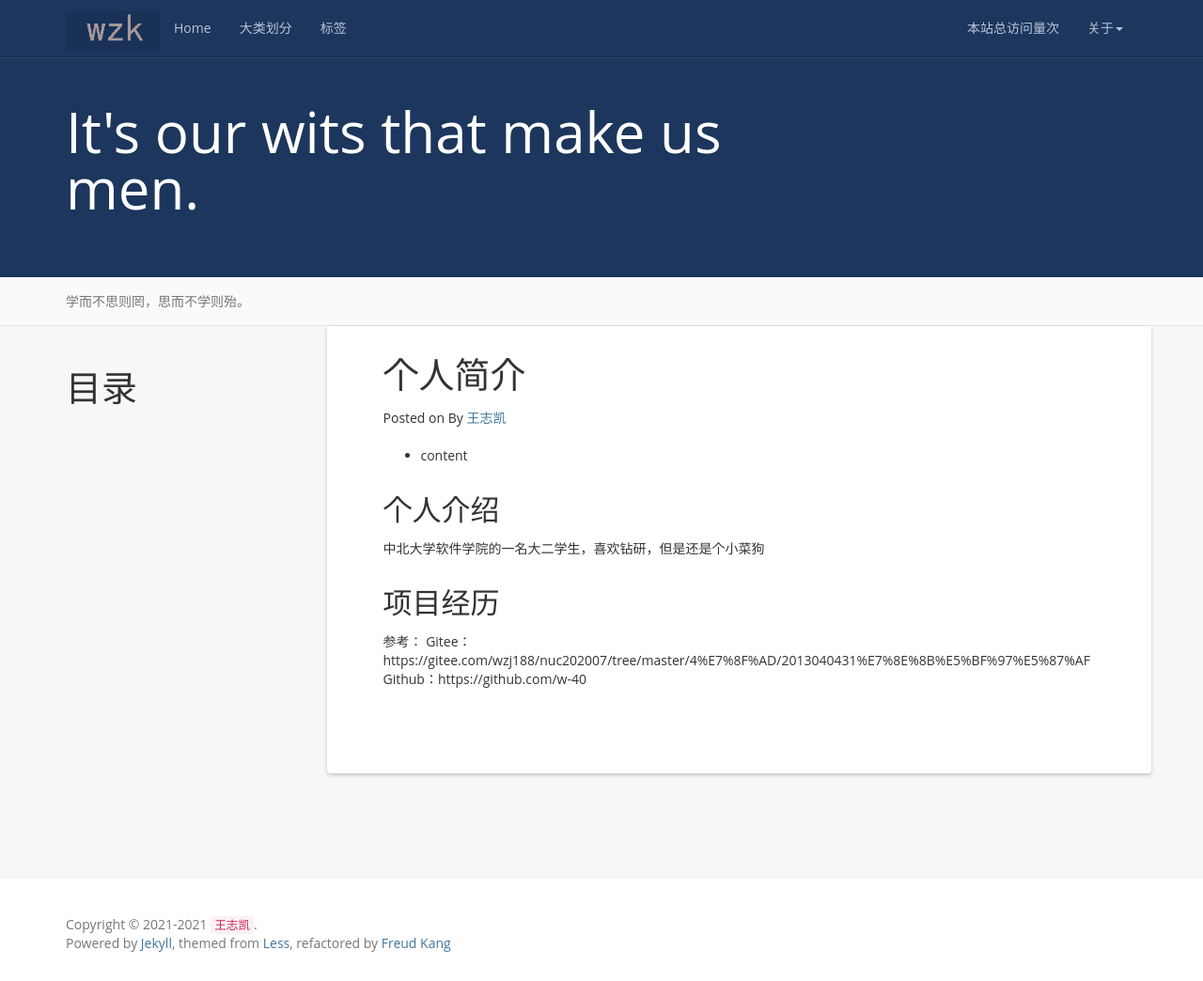
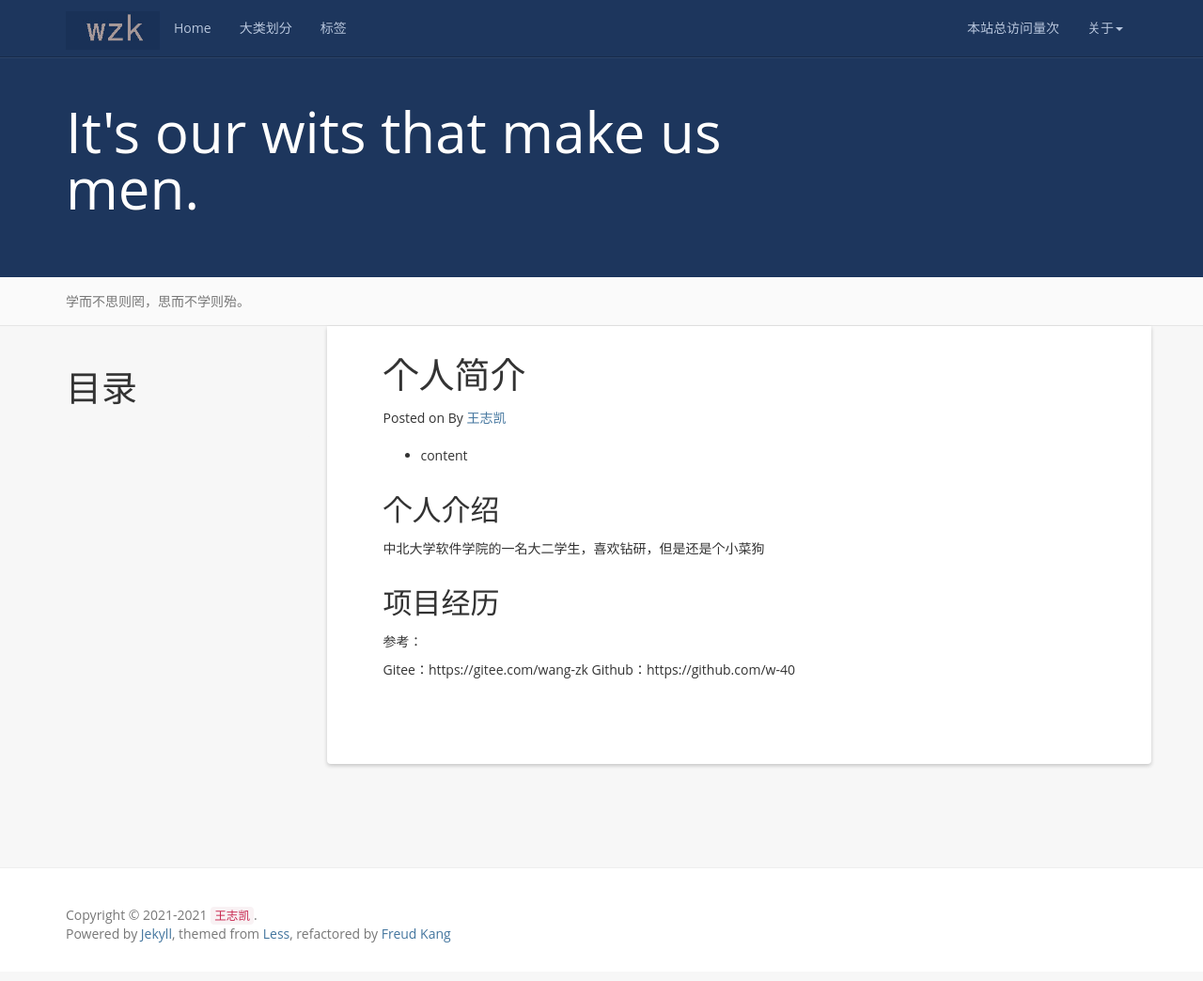
Before and after one commit to w-40/w-40.github.io, a Jekyll site: the page built from aboutauthor.md, in a window 1280 px wide and 1044 px high. Shown: the whole window at 94% size. Built offline with Jekyll 4.4.1, drawn with Linux system fonts in a browser that asks for light colours; nearby versions of some CDN libraries; a script that is not in the unit is left out; comment, search, counter and statistics services are not loaded; part of the change alters nothing that is shown.

Commit message:
Add files via upload

```diff
--- a/aboutauthor.md
+++ b/aboutauthor.md
@@ -15,5 +15,6 @@ permalink: /aboutauthor/
 项目经历
 -----------------------------------------------------------------
 参考：
-Gitee：https://gitee.com/wzj188/nuc202007/tree/master/4%E7%8F%AD/2013040431%E7%8E%8B%E5%BF%97%E5%87%AF
+
+Gitee：https://gitee.com/wang-zk
 Github：https://github.com/w-40
```
